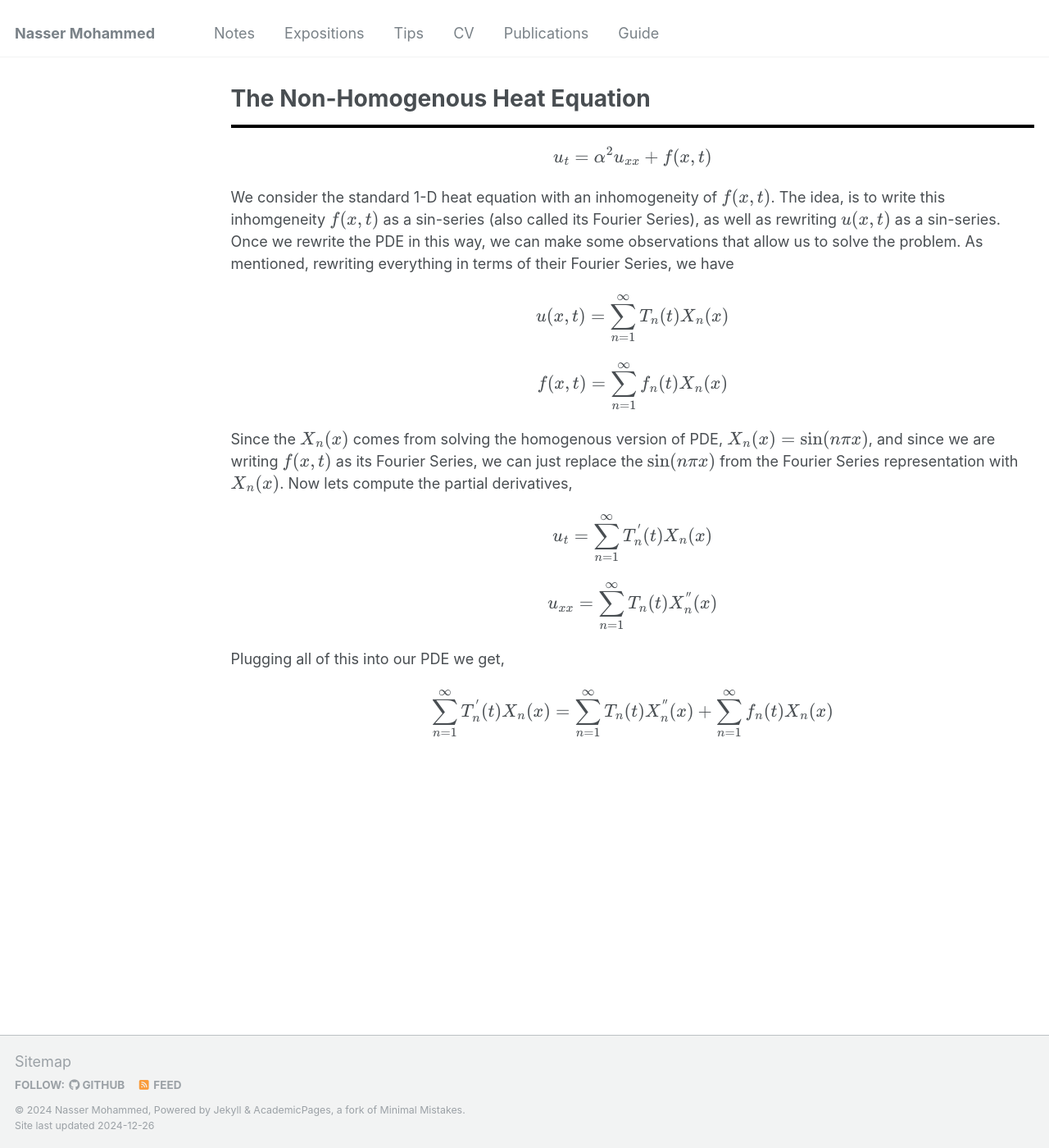
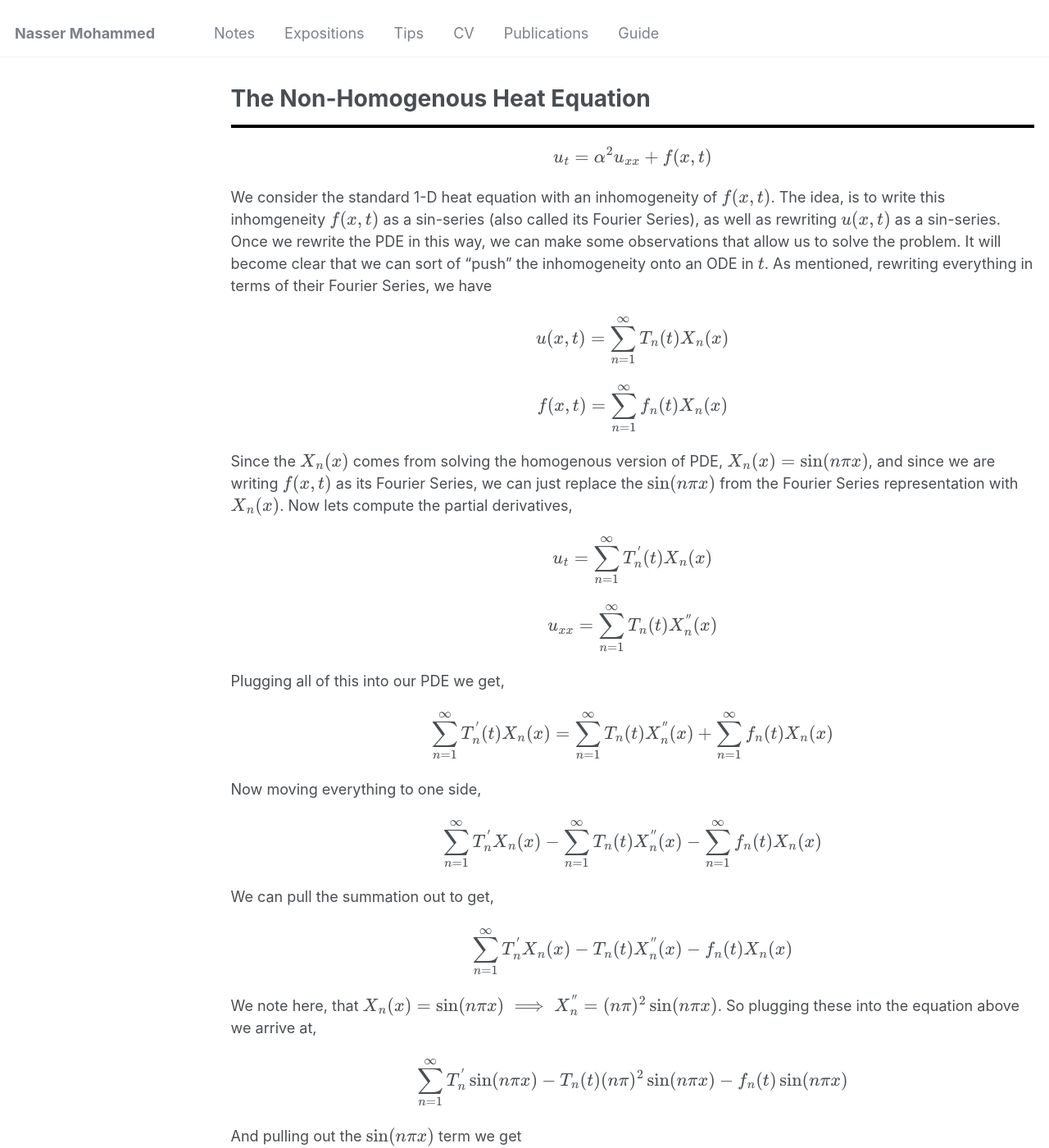
Before and after one commit to Nasser-Mohammed/Nasser-Mohammed.github.io, a Jekyll site: the page built from _pages/notes/pde/nonhompde-heat.md, in a window 1280 px wide and 1400 px high. Shown: the whole window at 82% size. Built offline with Jekyll 4.4.1, drawn with Linux system fonts in a browser that asks for light colours; some of the changed text lies outside the part shown.

Commit message:
Update nonhompde-heat.md

```diff
--- a/_pages/notes/pde/nonhompde-heat.md
+++ b/_pages/notes/pde/nonhompde-heat.md
@@ -7,7 +7,7 @@ author_profile: false
 <hr style="border: 2px solid black;">
 \\[u_t=\alpha^2u_{xx} + f(x,t)\\]
 
-We consider the standard 1-D heat equation with an inhomogeneity of \\(f(x,t)\\). The idea, is to write this inhomgeneity \\(f(x,t)\\) as a sin-series (also called its Fourier Series), as well as rewriting \\(u(x,t)\\) as a sin-series. Once we rewrite the PDE in this way, we can make some observations that allow us to solve the problem. As mentioned, rewriting everything in terms of their Fourier Series, we have
+We consider the standard 1-D heat equation with an inhomogeneity of \\(f(x,t)\\). The idea, is to write this inhomgeneity \\(f(x,t)\\) as a sin-series (also called its Fourier Series), as well as rewriting \\(u(x,t)\\) as a sin-series. Once we rewrite the PDE in this way, we can make some observations that allow us to solve the problem. It will become clear that we can sort of "push" the inhomogeneity onto an ODE in \\(t\\). As mentioned, rewriting everything in terms of their Fourier Series, we have
 \\[u(x,t) = \sum_{n = 1}^{\infty}T_n(t)X_n(x)\\]
 \\[f(x,t) = \sum_{n = 1}^{\infty}f_n(t)X_n(x)\\]
 Since the \\(X_n(x)\\) comes from solving the homogenous version of PDE, \\(X_n(x) = \sin(n\pi x)\\), and since we are writing \\(f(x,t)\\) as its Fourier Series, we can just replace the \\(\sin(n\pi x)\\) from the Fourier Series representation with \\(X_n(x)\\). Now lets compute the partial derivatives,
@@ -15,3 +15,11 @@ Since the \\(X_n(x)\\) comes from solving the homogenous version of PDE, \\(X_n(
 \\[u_{xx} = \sum_{n = 1}^{\infty}T_n(t)X_n^{\''}(x)\\]
 Plugging all of this into our PDE we get,
 \\[\sum_{n = 1}^{\infty}T_n^{\'}(t)X_n(x) = \sum_{n = 1}^{\infty}T_n(t)X_n^{\''}(x) + \sum_{n = 1}^{\infty}f_n(t)X_n(x)\\]
+Now moving everything to one side,
+\\[\sum_{n = 1}^{\infty}T_n^{\'}X_n(x) - \sum_{n = 1}^{\infty}T_n(t)X_n^{\''}(x) - \sum_{n = 1}^{\infty}f_n(t)X_n(x)\\]
+We can pull the summation out to get,
+\\[\sum_{n = 1}^{\infty}T_n^{\'}X_n(x) - T_n(t)X_n^{\''}(x) - f_n(t)X_n(x)\\]
+We note here, that \\(X_n(x) = \sin(n\pi x) \implies X_n^{\''} = (n\pi)^2\sin(n\pi x)\\). So plugging these into the equation above we arrive at,
+\\[\sum_{n = 1}^{\infty}T_n^{\'}\sin(n\pi x) - T_n(t)(n\pi)^2\sin(n\pi x) - f_n(t)\sin(n\pi x)\\]
+And pulling out the \\(\sin(n\pi x)\\) term we get
+\\[\\[\sum_{n = 1}^{\infty}(T_n^{\'} - T_n(t)(n\pi)^2 - f_n(t))\sin(n\pi x)\\]
```
